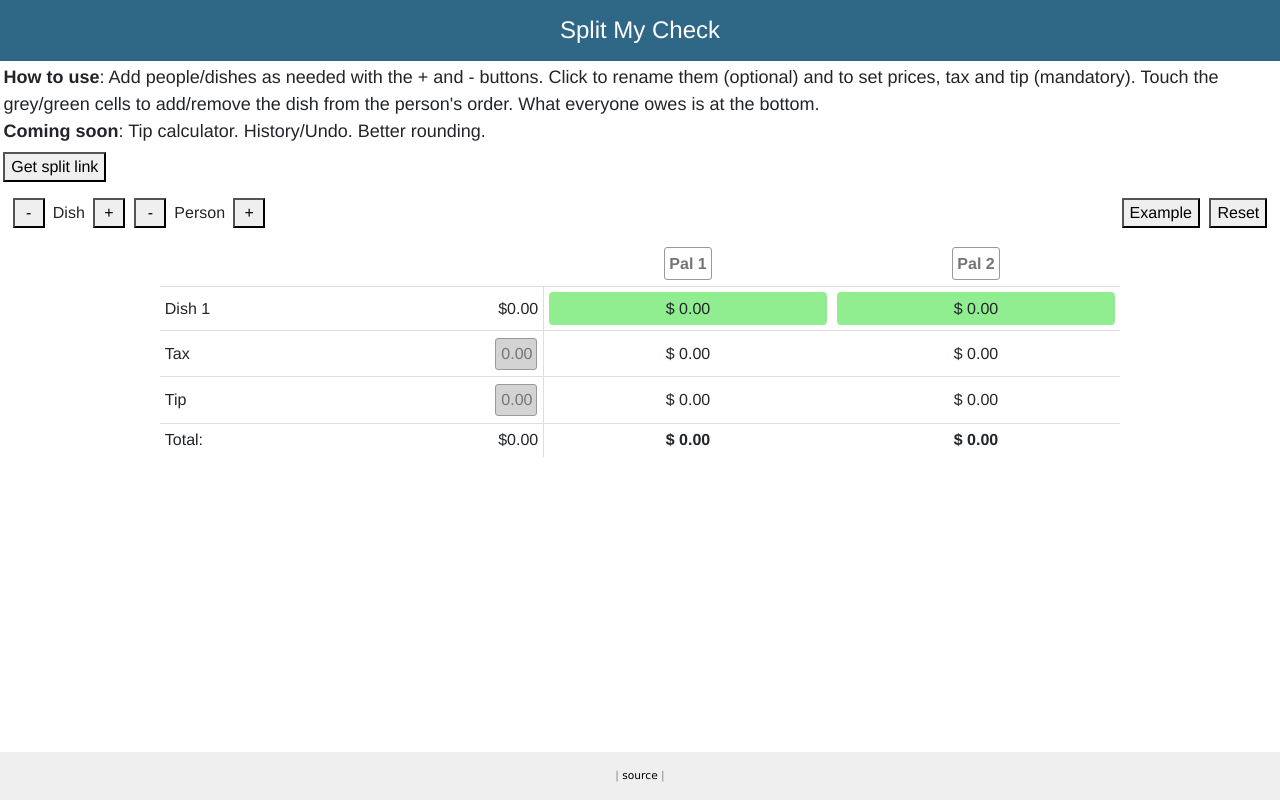
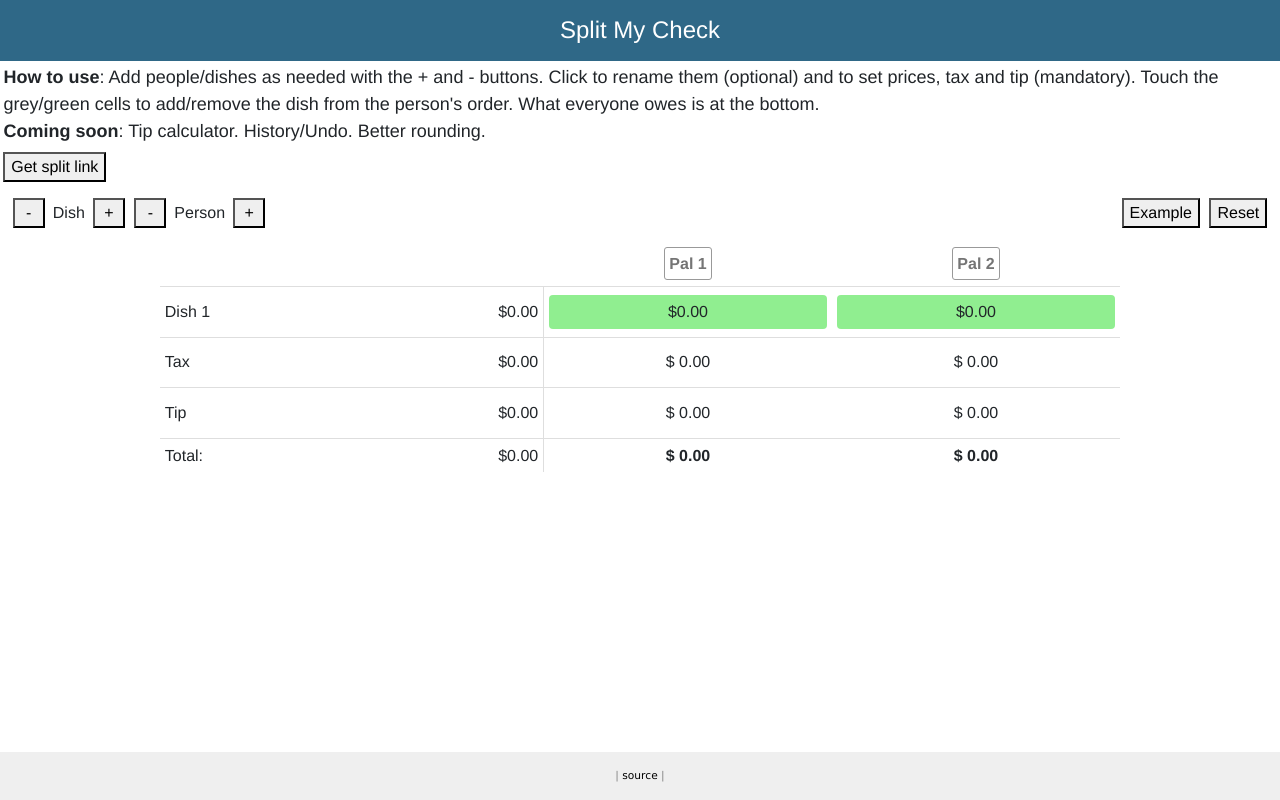
Before and after one commit to mritterhoff/splitmycheck, a React (Create React App) app in the folder client/: page / in a window 1280 px wide. Built offline with nearby package versions, Linux system fonts and the light colour scheme.

Commit message:
tax and tip work with Rowheader2 now, and the UI is pretty, moved the simple cache to its own file

```diff
--- /dev/null
+++ b/client/src/Cache.js
@@ -0,0 +1,40 @@
+
+
+class Cache {
+  constructor() {
+    this._cache = {};
+  }
+
+  // Kind of hacky method to get a key for the cache
+  static key() {
+    let key = arguments.length === 1
+      ? arguments[0].join('_')
+      : [...arguments].join('_');
+    return key;
+  }
+
+  has() {
+    let key = Cache.key([...arguments]);
+    return this._cache[key] !== undefined;
+  }
+
+  get() {
+    let key = Cache.key([...arguments]);
+    return this._cache[key];
+  }
+
+  put() {
+    let args = [...arguments];
+    let value = args[0];
+    args = args.slice(1);
+    let key = Cache.key(args);
+    this._cache[key] = value;
+    // console.log('put', key, value);
+  }
+
+  clear() {
+    this._cache = {};
+  }
+}
+
+export { Cache };
--- a/client/src/components/RowHeader2.js
+++ b/client/src/components/RowHeader2.js
@@ -1,4 +1,5 @@
 import React from 'react';
+import ClassNames from 'classnames';
 // import PropTypes from 'prop-types'
 
 import { Swappable } from './Swappable'
@@ -24,11 +25,16 @@ class RowHeader2 extends React.Component {
     };
   }
 
+  // Get the first defined ref index
+  getFirstRefIndex() {
+    return this._refs[0] ? 0 : 1;
+  }
+
   onClickCB() {
     // if we're not already focussed, and we click somewhere other than
     // the two spans (ie the background container div), focus on the first input
     if (!this.state.isManagingFocus) {
-      this.swapCB(0, true);
+      this.swapCB(this.getFirstRefIndex(), true);
     }
   }
 
@@ -61,21 +67,36 @@ class RowHeader2 extends React.Component {
 
   render() {
     // wrap in an additional div to increase touchable/clickable surface
-    let className = 'RowHeaderContainer ' + (this.state.isManagingFocus ? 'focused' : 'notFocused');
+    let className = ClassNames({
+      'RowHeaderContainer': true,
+      'flexVertCenter': true,
+      'focused': this.state.isManagingFocus,
+      'notFocused': !this.state.isManagingFocus
+    });
+
     return (
                               //// TODO explore making this something other than onClick
       <div className={className} onClick={this.onClickCB.bind(this)}>
+        <div>
         {this.props.children.map((childPair, i) =>
           <Swappable
-            ref={ref => { this._refs[i] = ref; }}
+            ref={this.getRefCB(childPair, i)}
             swapCB={this.swapCB.bind(this)}
             interactive={this.state.isManagingFocus}
             index={i}
             key={i}>
               {childPair}
           </Swappable>)}
+        </div>
       </div>
     );
+  }
+
+  getRefCB(childPair, i) {
+    if (childPair.length === 1) {
+      return () => {};
+    }
+    return ref => { this._refs[i] = ref; }
   }
 }
 
--- a/client/src/components/Splitter.js
+++ b/client/src/components/Splitter.js
@@ -4,18 +4,19 @@ import { CellToggle } from './CellToggle'
 import { StringInput, PriceInput } from './Inputs'
 import { ButtonBar } from './ButtonBar'
 import { Linker } from './Linker'
-import { RowHeader } from './RowHeader'
 import { RowHeader2 } from './RowHeader2'
 import { TH, TD, TR, THEAD, TBODY, TABLE } from './TableDivs'
 
 import { Dish } from '../Dish'
 import { StateLoader } from '../StateLoader'
 import { Utils } from '../Utils'
+import { Cache } from '../Cache'
 
 import '../css/Splitter.css'
 
 class Splitter extends React.Component {
-  _cache = {};
+  // very simple cache for some frequent calculations
+  _cache = new Cache();
 
   constructor(props) {
     super(props);
@@ -45,43 +46,17 @@ class Splitter extends React.Component {
       .reduce(Utils.sumFunc);
   }
 
-  getKey() {
-    let key = arguments.length === 1
-      ? arguments[0].join('_')
-      : [...arguments].join('_');
-    return key;
-  }
-
-  cacheHasIt() {
-    let key = this.getKey([...arguments]);
-    return this._cache[key] !== undefined;
-  }
-
-  getFromCache() {
-    let key = this.getKey([...arguments]);
-    return this._cache[key];
-  }
-
-  putInCache() {
-    let args = [...arguments];
-    let value = args[0];
-    args = args.slice(1);
-    let key = this.getKey(args);
-    this._cache[key] = value;
-    // console.log('put', key, value);
-  }
-
   personCostForDish(pInd, dInd) {
-    if (this.cacheHasIt('personCostForDish', pInd, dInd)) {
-     return this.getFromCache('personCostForDish', pInd, dInd);
+    if (this._cache.has('personCostForDish', pInd, dInd)) {
+     return this._cache.get('personCostForDish', pInd, dInd);
     }
     let result = this.personCostForDishOrig(pInd, dInd);
-    this.putInCache(result, 'personCostForDish', pInd, dInd);
+    this._cache.put(result, 'personCostForDish', pInd, dInd);
     return result;
   }
 
   // Given a person and dish, how much do they owe for it?
-  // TODO this gets called 4 times per cell. should cache
+  // TODO this gets called 4 times per cell, so we cache it
   personCostForDishOrig(pInd, dInd) {
     if (!this.didPersonOrderDish(pInd, dInd)) { return 0; }
 
@@ -196,7 +171,7 @@ class Splitter extends React.Component {
   }
 
   componentWillUpdate() {
-    this._cache = {};
+    this._cache.clear();
     console.log('cleared cache');
   }
 
@@ -296,29 +271,19 @@ class Splitter extends React.Component {
 
     let getterFunc = () => (this.state[stateKey]);
 
-    function staticReplacement(displayName, getterFunc) {
-      return () => (
-        <div style={{display: 'block'}}>
-          <span className='DishName'>{displayName}</span>
-          <span style={{float: 'right'}}>
+    let rowEls = [
+      <RowHeader2 useMobileUI={this.props.useMobileUI}>
+        {[[
+          <span className='taxOrTip' key='1'>{displayName}</span>
+         ],[
+          <PriceInput key='2'
+            priceObj = {getterFunc()}
+            onChangeCB = {updaterFunc}/>,
+          <span key='3'>
             {Utils.priceAsString(getterFunc().num, false)}
           </span>
-        </div>
-      )
-    }
-
-    // this style makes it align with the input box (which has a 1px border)
-    let style = {display: 'inline-block', padding: '.3em 0em', margin: '1px 0'};
-    let rowEls = [
-      <RowHeader
-        useMobileUI={this.props.useMobileUI}
-        staticReplacement={staticReplacement(displayName, getterFunc)}>
-        <span style={style}>{displayName}</span>
-        <PriceInput
-          priceObj = {getterFunc()}
-          onChangeCB = {updaterFunc}
-          style={{float: 'right'}}/>
-      </RowHeader>
+        ]]}
+      </RowHeader2>
     ];
 
     rowEls = rowEls.concat(this.getSpecialPriceArray(getterFunc)
@@ -349,7 +314,7 @@ class Splitter extends React.Component {
       setUnset => {
         // don't unset the last enabled cell in an order (someone has to pay!)
         if (!setUnset && this.state.orders[dInd].reduce(Utils.sumFunc, 0) === 1) {
-          this.setState(prevState => ({error: pInd + '_' + dInd}));
+          this.setState(prevState => ({error: errorKey(pInd, dInd)}));
           setTimeout(() => {
             this.setState(prevState => ({error: undefined}));
           }, 200);
@@ -394,9 +359,8 @@ class Splitter extends React.Component {
 
       // todo move the keys to somewhere else apparently need to be here AND in RowHeader2
       let rowEls = [
-        <RowHeader2
-          useMobileUI={this.props.useMobileUI}>
-           {[[
+        <RowHeader2 useMobileUI={this.props.useMobileUI}>
+          {[[
             <StringInput
               placeholder={`Dish ${dInd + 1}`}
               value = {dish.name}
@@ -418,8 +382,8 @@ class Splitter extends React.Component {
         <CellToggle
           on={this.didPersonOrderDish(pInd, dInd)}
           onClickCB={getToggleCB(pInd, dInd)}
-          price={Utils.priceAsString(this.personCostForDish(pInd, dInd))}
-          hasError={this.state.error === (pInd + '_' + dInd)}
+          price={Utils.priceAsString(this.personCostForDish(pInd, dInd), false)}
+          hasError={this.state.error === errorKey(pInd, dInd)}
         />
       )));
 
@@ -432,9 +396,14 @@ class Splitter extends React.Component {
   }
 }  // end of Splitter class
 
+
+
 function getHeaderWidths(firstWidth, numPeople) {
   return [firstWidth].concat(Array(numPeople).fill((100-firstWidth)/numPeople));
 }
 
+function errorKey(pInd, dInd) {
+  return pInd + '_' + dInd;
+}
 
 export default Splitter;
--- a/client/src/components/Swappable.js
+++ b/client/src/components/Swappable.js
@@ -1,61 +1,54 @@
 import React from 'react';
-// import PropTypes from 'prop-types'
+import PropTypes from 'prop-types'
+import ClassNames from 'classnames';
 
-
-// Create the first element of a row. Handle bluring/focusing on subelements,
-// render 'staticReplacement' when unfocussed on mobile.
-// Focus massively improved by https://medium.com/@jessebeach/dealing-with-focus-and-blur-in-a-composite-widget-in-react-90d3c3b49a9b
 class Swappable extends React.Component {
   _ref;
 
-  constructor(props) {
-    super(props);
-    this.state = {
-      // if one of this element's children is focused
-      isManagingFocus: false
-    };
-  }
-
   onFocusCB(e) {
-    // console.log('was focused:', e.target);
     this.props.swapCB(this.props.index, true);
   }
 
   onBlurCB(e) {
-    // console.log('was blurred:', e.target);
     this.props.swapCB(this.props.index, false);
   }
 
   focusChild() {
-    console.log(`calling focus on ${this.props.index}`)
     this._ref.selectInput();
   }
 
   render() {
-    let innerComp = this.props.children[this.props.interactive ? 0 : 1];
     let style = this.props.index > 0 ? {float: 'right'} : {};
-    let className = 'Swappable ' + (this.props.interactive ? 'interactive' : 'noninteractive');
+    let className = ClassNames({
+      'Swappable': true,
+      'interactive' : this.props.interactive,
+      'notInteractive' : !this.props.interactive});
     return (
       <div className={className}
         style={style}
         onBlur={this.onBlurCB.bind(this)}
-        onFocus={this.onFocusCB.bind(this)}
-      >
-        {React.cloneElement(
-          innerComp,
-          {
-            ref: (ref) => { this._ref = ref; }
-          }
-        )}
+        onFocus={this.onFocusCB.bind(this)}>
+          {this.getInnerChild()}
       </div>
     );
   }
+
+  // If there's only one element in the children array, use it.
+  // else, clone the the appropriate child, and give it a ref prop for CB access
+  getInnerChild() {
+    if (this.props.children.length === 1) {
+      return this.props.children[0]
+    }
+    return React.cloneElement(
+      this.props.children[this.props.interactive ? 0 : 1],
+      { ref: ref => { this._ref = ref; }})
+  }
 }
 
-// RowHeader_2.propTypes = {
-//   children:          PropTypes.array.isRequired,
-//   useMobileUI:       PropTypes.bool.isRequired,
-//   staticReplacement: PropTypes.func.isRequired
-// }
+Swappable.propTypes = {
+  children:          PropTypes.array.isRequired,
+  interactive:       PropTypes.bool.isRequired,
+  index:             PropTypes.number.isRequired
+}
 
 export { Swappable };
--- a/client/src/css/RowHeader.css
+++ b/client/src/css/RowHeader.css
@@ -3,23 +3,19 @@
 }
 
 .RowHeaderContainer {
+  /* uncomment for UI debugging */
   /*background-color: lightblue;*/
+  min-height: 2.5em;
 }
 
-.Swappable.noninteractive {
+.Swappable.notInteractive {
   padding: .3em 0;
 }
 
-/*.RowHeaderContainer.notFocused {
-  display: flex;
-  flex-direction: column;
-  justify-content: center;
+.Swappable.interactive span.taxOrTip {
+  display: inline-block;
+  padding: .4em 0;
 }
-
-
-.RowHeaderContainer {
-  min-height: 2.3em;
-}*/
 
 .maxWidth {
   width: max-content;
@@ -27,22 +23,19 @@
 
 .block {
   display: block;
-  /*width: max-content;*/
 }
 
 .flexVertCenter {
   display: flex;
   flex-direction: column;
   justify-content: center;
-  /*width: max-content;*/
 }
 
-/* limit the length of the string that's shown. so cool! */
+/* Limit the length of the string that's shown. */
 .DishName {
   white-space: nowrap;
   overflow: hidden;
   text-overflow: ellipsis;
-/*  float: left;*/
 
   /*TODO experiment with this value*/
   max-width: 6em;
--- a/package.json
+++ b/package.json
@@ -7,6 +7,7 @@
     "babel-eslint": "^8.2.1",
     "body-parser": "^1.18.2",
     "cheerio": "^1.0.0-rc.2",
+    "classnames": "2.2.5",
     "dotenv": "^5.0.0",
     "express": "^4.16.2",
     "fs": "0.0.2",
@@ -27,7 +28,7 @@
   },
   "devDependencies": {
     "concurrently": "3.5.1",
-    "eslint": "^4.16.0",
+    "eslint": "^4.17.0",
     "eslint-config-airbnb": "16.1.0",
     "eslint-plugin-import": "2.8.0",
     "eslint-plugin-jsx-a11y": "6.0.3",
```
Also changed, not shown: client/src/components/RowHeaderOld.js (renamed from client/src/components/RowHeader.js), 1 other file (tests, documents, lock files or other folders).
